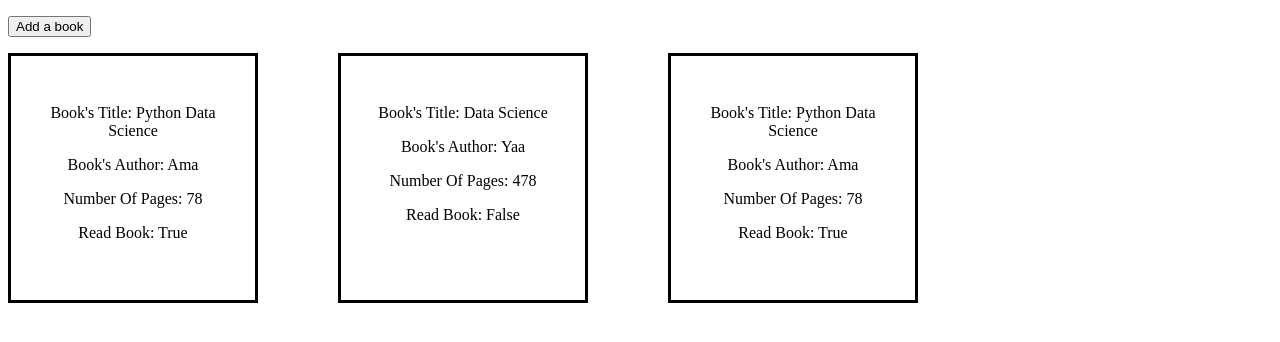
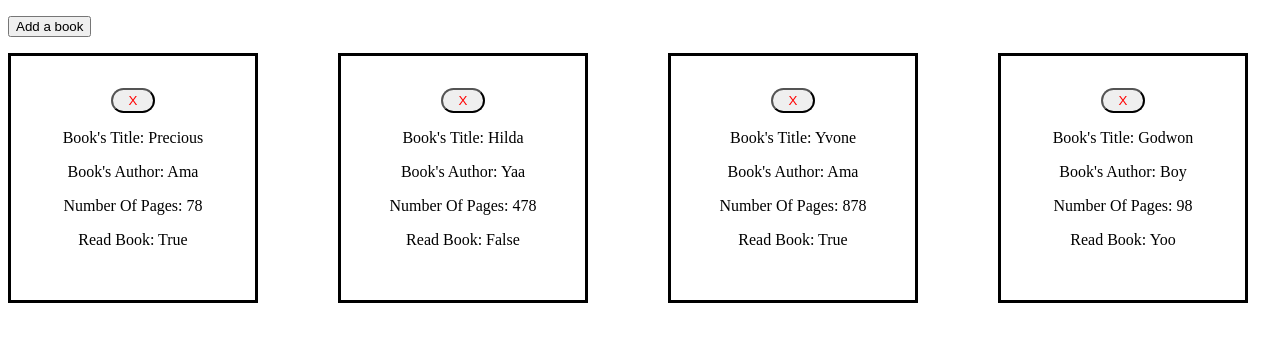
Before and after one commit to preciouskusi17/library-project, a plain HTML site: page index.html in a window 1280 px wide. Drawn offline with Linux system fonts and the light colour scheme.

Commit message:
Add a button to remove books from library

```diff
--- a/index.html
+++ b/index.html
@@ -16,7 +16,7 @@
         <label for="author">Book's Author:<input type="text" id="author" name="author" required></label>
         <label for="pages">Number of Pages:<input type="number" id="pages" name="pages" required></label>
         <label for="read">Have you read the book? <input type="checkbox" name="status" id="read" value="Read"></label>
-        <button formnovalidate>Cancel</button>
+        <button id="cancel">Cancel</button>
         <button  id="submit" >Submit</button>
         </form>
     </dialog>
--- a/script.js
+++ b/script.js
@@ -1,5 +1,4 @@
 const myLibrary = [];
-let container= document.querySelector('#container')
 
 function Book(title, author,pages,read){
     this.title = title;
@@ -12,12 +11,13 @@ function Book(title, author,pages,read){
 function addBookToLibrary(title,author,pages,read){
     newBook= new Book(title, author,pages,read);
     myLibrary.push(newBook);
-    showBox(newBook)
+    showBox()
 }
 
-addBookToLibrary('python data science', 'ama', 78, 'True')
-addBookToLibrary(' data science', 'yaa', 478, 'false')
-addBookToLibrary('python data science', 'ama', 78, 'true')
+addBookToLibrary('precious', 'ama', 78, 'True')
+addBookToLibrary(' hilda', 'yaa', 478, 'false')
+addBookToLibrary(' yvone', 'ama', 878, 'true')
+addBookToLibrary('godwon','boy',98, 'yoo')
 
 function createItem(item, content){
     let element= document.createElement(item);
@@ -25,9 +25,26 @@ function createItem(item, content){
     return element;
 }
 
-function showBox(obj){
-    this.div= document.createElement('div')
+function deleteBook(index){
+    myLibrary.splice(index,1);
+    showBox(obj)
+}
+
+function showBox(){
+    let container= document.querySelector('#container')
+    container.textContent='';
+    for (let i=0; i<myLibrary.length; i++){
+
+    this.obj=myLibrary[i];
+    let div= document.createElement('div');
+
+    let removeButton=document.createElement('button');
+    removeButton.classList.add('remove')
+    removeButton.textContent='X';
+
+    div.appendChild(removeButton)
     div.classList.add('mybooks');
+    // div.innerHTML=(`<p>Book's Title: ${obj.title}</p> <p>Book's Author: ${obj.author}</p> <p>Number of Pages: ${obj.pages}</p> <p>Read Book: ${obj.read}</p>`)
     div.append(
         createItem('p',`Book's Title: ${obj.title}`),
         createItem('p',`Book's Author: ${obj.author}`),
@@ -35,6 +52,10 @@ function showBox(obj){
         createItem('p',`Read Book: ${obj.read}`)
     )
     container.appendChild(div)
+
+     removeButton.addEventListener('click',()=>{
+    deleteBook(i);
+})}
 }
 
 
@@ -48,7 +69,7 @@ addButton.addEventListener('click', ()=>{
 })
 
 
-document.querySelector('#box-form').addEventListener('submit',(event)=>{
+document.querySelector('#submit').addEventListener('click',(event)=>{
      let title = document.querySelector('#title').value;
     let author = document.querySelector('#author').value;
     let pages = document.querySelector('#pages').value;
@@ -57,3 +78,7 @@ document.querySelector('#box-form').addEventListener('submit',(event)=>{
     dialog.close()
     event.preventDefault()
 })
+
+document.querySelector('#cancel').addEventListener('click',()=>{
+    dialog.close()
+})
--- a/style.css
+++ b/style.css
@@ -18,3 +18,9 @@ form>label{
     padding: 2rem;
     box-sizing: border-box;
 }
+
+.remove{
+    color: red;
+    border-radius: 16px;
+    padding: .2rem 1rem;
+}
```
